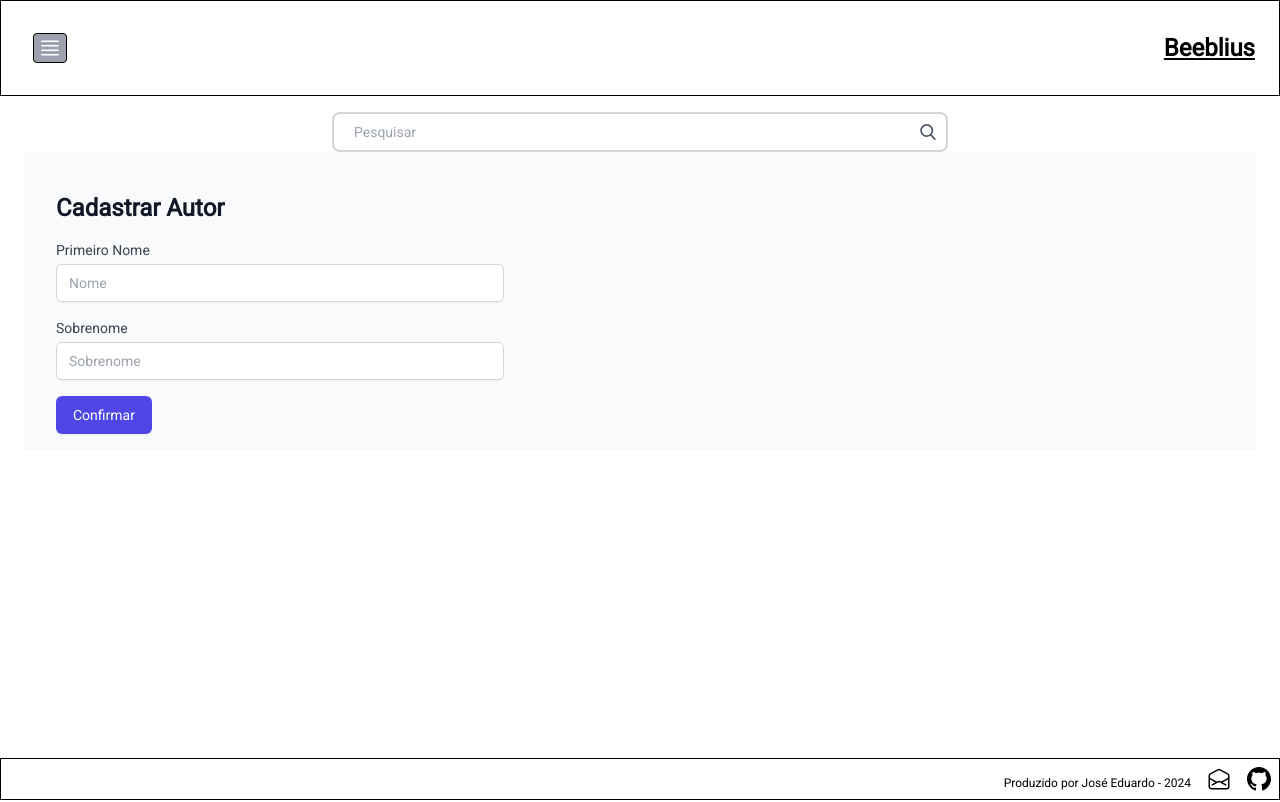
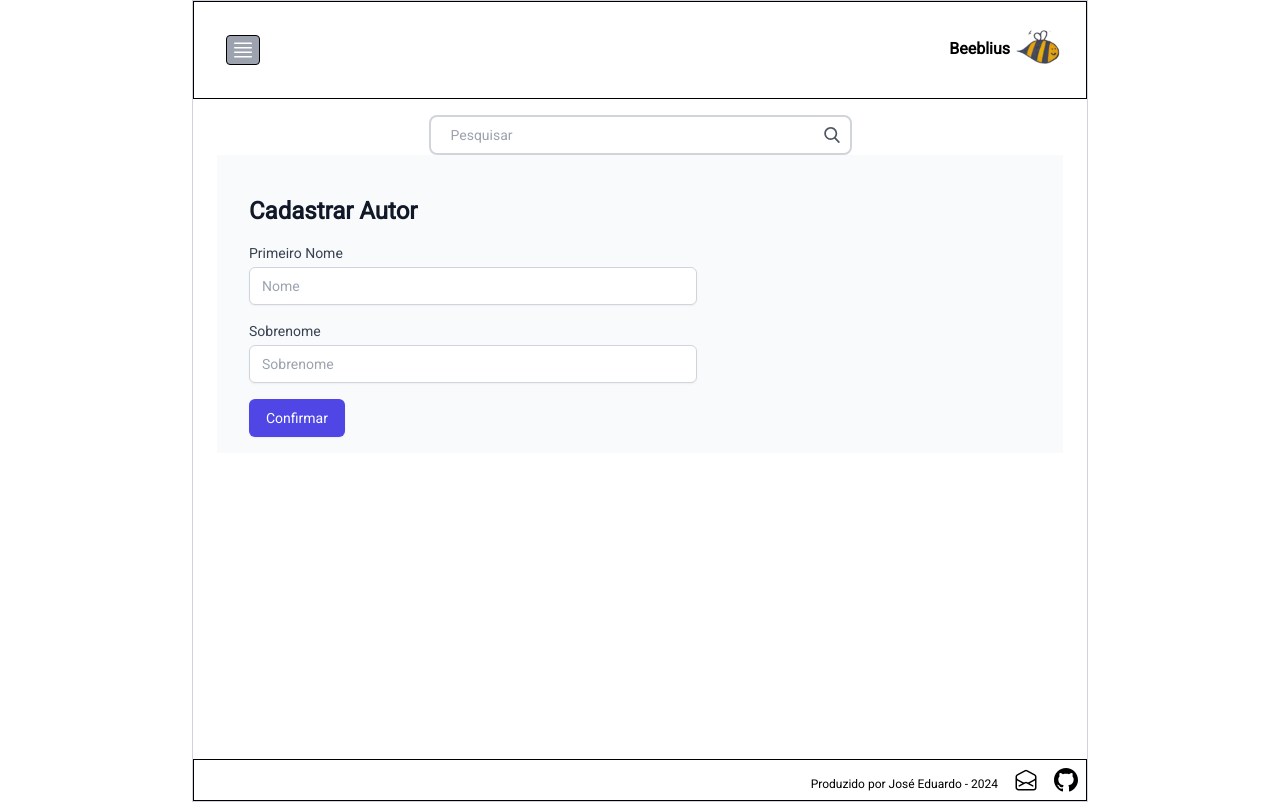
Before and after one commit to edulonde/PI-PUCMG, a Django app: page /catalog/author/create/ in a window 1280 px wide. Run offline with Django 4.2, Linux system fonts and the light colour scheme; the visitor is signed in with stand-in values (Sample User, id 1).

Commit message:
fix style

```diff
--- a/backend/catalog/static/src/output.css
+++ b/backend/catalog/static/src/output.css
@@ -795,6 +795,10 @@ video {
   width: 100%;
 }
 
+.max-w-4xl {
+  max-width: 56rem;
+}
+
 .max-w-96 {
   max-width: 24rem;
 }
--- a/backend/catalog/templates/base/header.html
+++ b/backend/catalog/templates/base/header.html
@@ -1,3 +1,21 @@
+{% load static %}
+
+<head>
+
+    <link rel="preconnect" href="https://fonts.googleapis.com">
+    <link rel="preconnect" href="https://fonts.gstatic.com" crossorigin>
+    <link href="https://fonts.googleapis.com/css2?family=Raleway:wght@500&display=swap"
+          rel="stylesheet">
+
+    <style>
+        /* Defina a fonte para o elemento body */
+        #header {
+            font-family: 'Raleway', sans-serif;
+        }
+    </style>
+
+</head>
+
 <div id="header" class="border border-black p-3 md:p-4 lg:p-6 flex items-center justify-between">
 
     <button
@@ -21,9 +39,16 @@
 
     </button>
 
-    <div id="logo"
-         class="text-right text-2xl font-bold underline">
-        Beeblius
+    <div id="logo">
+
+        <span
+                class="text-right text-1xl font-bold ">
+            Beeblius
+        </span>
+        <img src="{% static 'img/bee.png' %}"
+             alt="Logo"
+             class="inline-block w-12">
+
     </div>
 
 </div>
--- a/backend/catalog/templates/base_generic.html
+++ b/backend/catalog/templates/base_generic.html
@@ -13,7 +13,6 @@
     <link rel="preconnect" href="https://fonts.googleapis.com">
     <link rel="preconnect" href="https://fonts.gstatic.com" crossorigin>
     <link href="https://fonts.googleapis.com/css2?family=Roboto&display=swap" rel="stylesheet">
-
 
 
     <!--TAILWINDCSS-->
@@ -34,7 +33,11 @@
     </style>
 
 </head>
-<body id="app">
+<body id="app"
+      class="max-w-4xl mx-auto border border-gray-300">
+
+
+
 <div class="h-screen flex flex-col">
 
 
```
